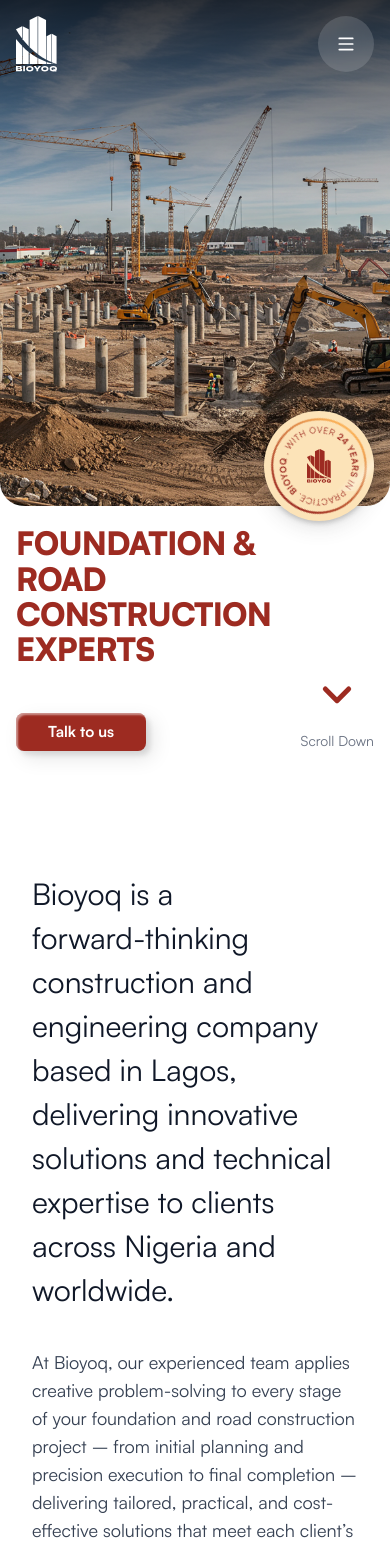
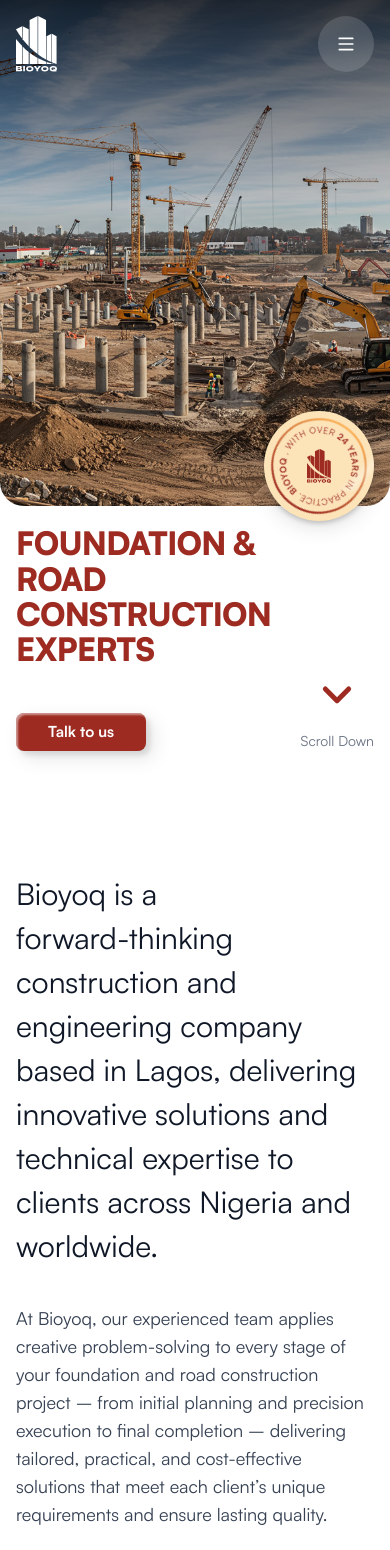
Before and after one commit to Radot9/Bioyoq-engineering, a React (Vite) app: page / in a window 390 px wide. Shown: the top 1550 px of the page. Built offline with nearby package versions, Linux system fonts and the light colour scheme.

Commit message:
fixed mobile padding

```diff
--- a/src/pages/Home.jsx
+++ b/src/pages/Home.jsx
@@ -65,7 +65,7 @@
       </section>
 
       {/* About Section */}
-      <section className="flex flex-col gap-2 lg:gap-8 mx-auto max-w-screen-2xl px-8 py-8 lg:py-32">
+      <section className="flex flex-col gap-2 lg:gap-8 mx-auto max-w-screen-2xl px-4 md:px-8 py-8 lg:py-32">
         {/* First text - left side */}
         <div className="text-left w-full md:w-3/5">
           <SlideUpParagraph>
@@ -102,7 +102,7 @@
       </section>
 
       {/* Process Section */}
-      <section className="mx-auto max-w-screen-2xl px-4 py-8 lg:py-16">
+      <section className="mx-auto max-w-screen-2xl px-4 md:px-8 py-8 lg:py-16">
         <div className="grid grid-cols-1 md:grid-cols-3 divide-x divide-amber-950/20">
           {processSteps.map((step, idx) => (
             <motion.div
@@ -135,7 +135,7 @@
       </section>
 
       {/* Our Capabilities */}
-      <section className="mx-auto max-w-screen-2xl px-8 py-8 lg:py-16">
+      <section className="mx-auto max-w-screen-2xl px-4 md:px-8 py-8 lg:py-16">
         <h2 className="text-4xl font-bold mb-8 text-gray-900">Our Capabilities</h2>
           <SlideUpParagraph>
             <div className="max-w-[700px]">
@@ -179,7 +179,7 @@
       </section>
 
       {/* Our Members */}
-      <section className="mx-auto max-w-screen-2xl px-8 py-8 lg:py-16">
+      <section className="mx-auto max-w-screen-2xl px-4 md:px-8 py-8 lg:py-16">
         <div className="flex flex-col md:flex-row w-full mb-16">
           <h2 className="text-4xl font-bold mb-8 text-gray-900 flex-1">Our Members</h2>
           <SlideUpParagraph>
```
